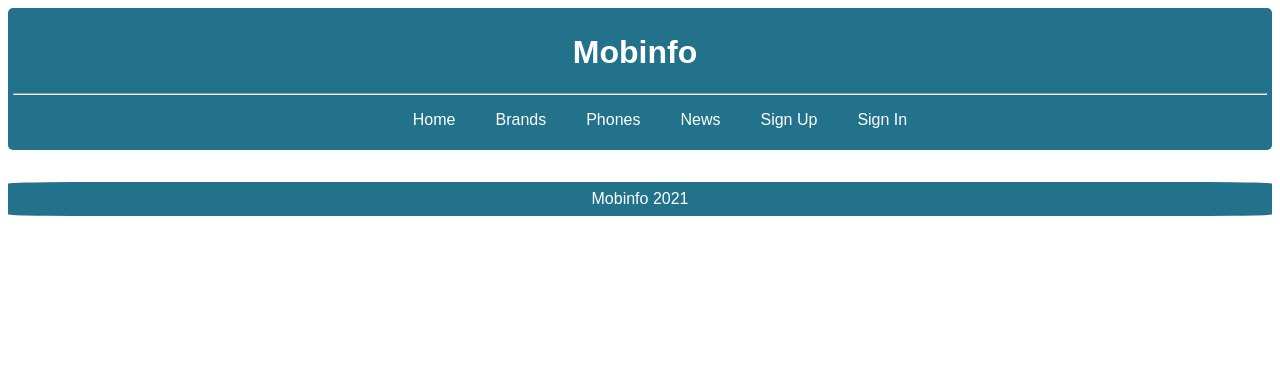
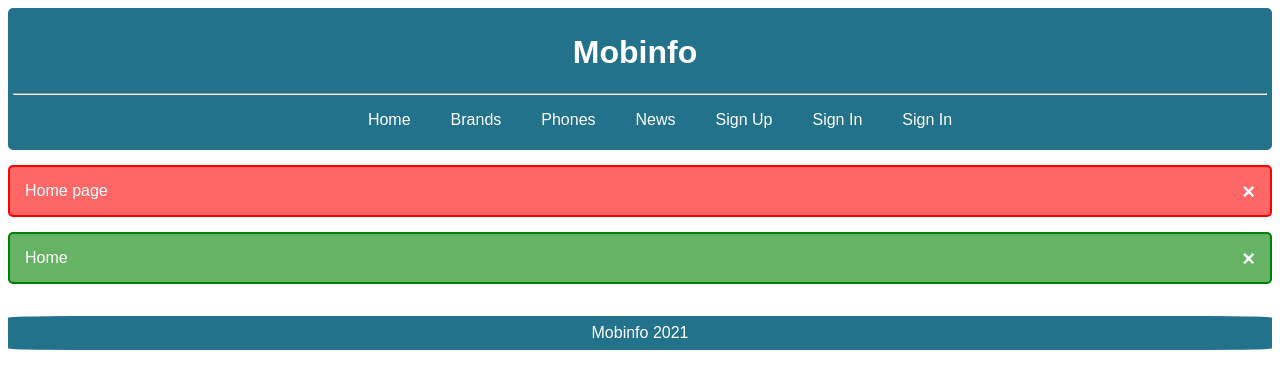
Before and after one commit to Mobinfo-devs/mobinfo-web, a Flask app: page / in a window 1280 px wide. Shown: the top 389 px of the page. Run offline with Flask 2, Linux system fonts and the light colour scheme.

Commit message:
added flashing functionality

```diff
--- a/app.py
+++ b/app.py
@@ -1,7 +1,7 @@
-from flask import Flask, render_template, request
+from logging import error
+from flask import Flask, render_template, request, flash
 from os import getenv
 import mysql.connector
-from mysql.connector.constants import RefreshOption
 from werkzeug.utils import redirect
 
 
@@ -15,6 +15,7 @@ db_connection = mysql.connector.connect(
 db = db_connection.cursor()
 
 app = Flask(__name__)
+app.secret_key = "35gbbad932565nnssndg"
 app.config.update(
     DEBUG=True,
     TEMPLATES_AUTO_RELOAD=True
@@ -24,7 +25,9 @@ app.config.update(
 
 @app.route("/")
 def index():
-    return render_template("index.html", title="Mobinfo")
+    flash("Home page", "error")
+    flash("Home", "success")
+    return render_template("index.html", title="Mobinfo", error="sup")
 
 
 @app.route("/signup", methods=["GET", "POST"])
@@ -96,8 +99,11 @@ def edit_brand(brand_name):
         WHERE name = %s;
         """, (brand_name, brand_description, brand_logo_url, brand_name))
         db_connection.commit()
+        flash("Data successfully updated", "success")
         return redirect(f"/brands/{brand_name}")
 
 # @app.errorhandler(404)
 # def not_found_error(error):
 #     return render_template('404.html', pic=pic), 404
+
+app.run(debug=True)
--- a/static/auth.css
+++ b/static/auth.css
@@ -6,8 +6,6 @@ h2 {
   display:inline-block;
   margin: 40px 8px 10px 8px;
 }
-
-
 
 /* STRUCTURE */
 
--- a/static/main.css
+++ b/static/main.css
@@ -61,3 +61,43 @@ footer {
 .admin_edit img {
   width: 1.25em;
 }
+
+/* The alert message box */
+.alert {
+  padding: 15px;
+  color: white;
+  margin-bottom: 15px;
+  margin-top: 15px;
+  border-radius: 5px;
+  opacity: 1;
+  transition: opacity 0.05s; /* 600ms to fade out */
+}
+
+.error /* for alert */
+{
+  background-color: rgba(255, 0, 0, 0.6);  /* red */
+  border: 2px solid red;
+}
+
+.success /* for alert */
+{
+  background-color: rgba(0, 128, 0, 0.6);  /* green */
+  border: 2px solid green;
+}
+
+/* The close button */
+.closebtn {
+  margin-left: 15px;
+  color: white;
+  font-weight: bold;
+  float: right;
+  font-size: 22px;
+  line-height: 20px;
+  cursor: pointer;
+  transition: 0.3s;
+}
+
+/* When moving the mouse over the close button */
+.closebtn:hover {
+  color: black;
+}
--- a/templates/layout.html
+++ b/templates/layout.html
@@ -29,12 +29,24 @@
           <li> <a href="/"> News </a> </li>
           <li> <a href="/signup"> Sign Up </a> </li>
           <li> <a href="/signin"> Sign In </a> </li>
+          <li> <a href="/signin"> Sign In </a> </li>
         </ul>
       </nav>
     </div>
 
   </header>
 
+  {% with messages = get_flashed_messages(with_categories=true) %}
+    {% if messages %}
+      {% for category, message in messages %}
+        <div class="alert {{ category }}">
+          <span class="closebtn" onclick="this.parentElement.style.display='none';">&times;</span>
+          {{ message }}
+        </div>
+      {% endfor %}
+      </ul>
+    {% endif %}
+  {% endwith %}
 
   <main>
   {% block body %} {% endblock %}
```
Also changed, not shown: static/auth2.css (deleted, +0 -30 lines).
